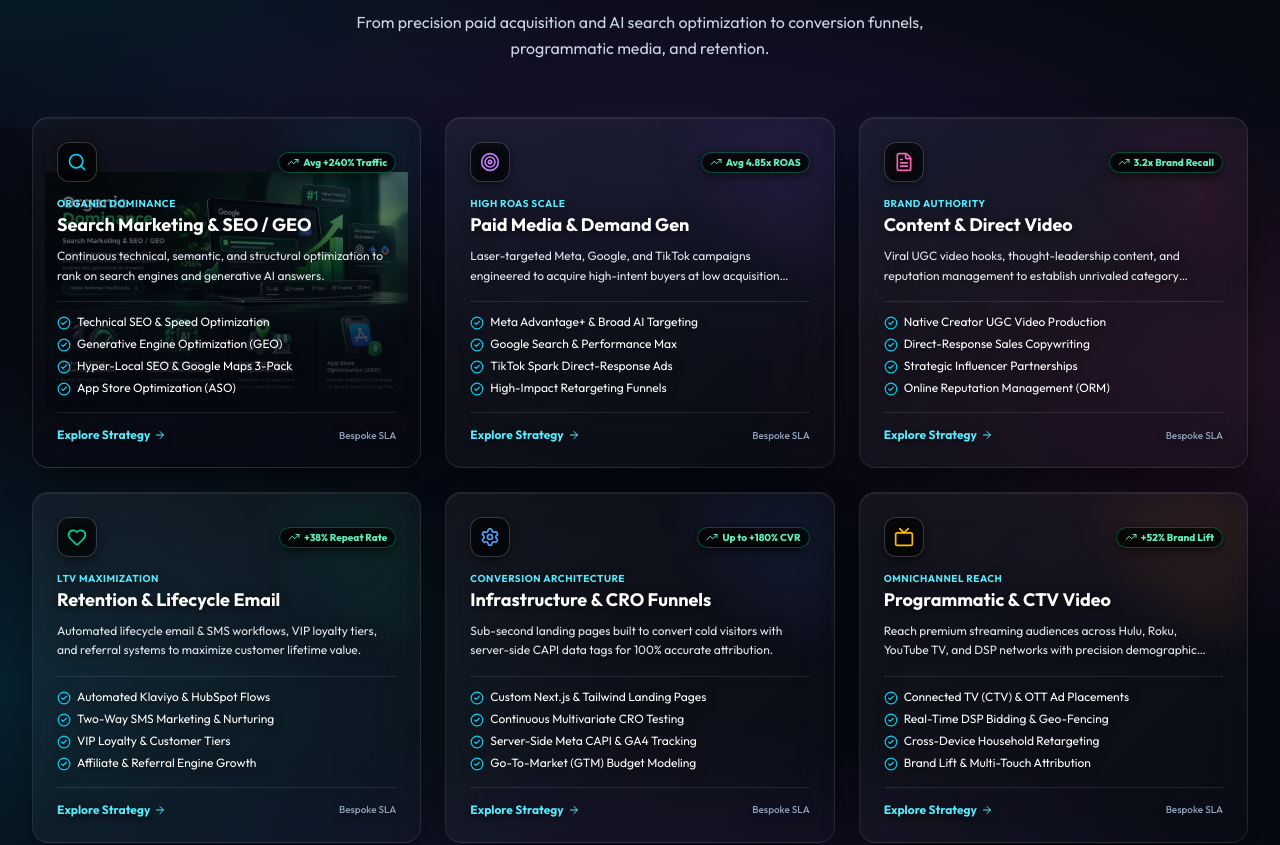
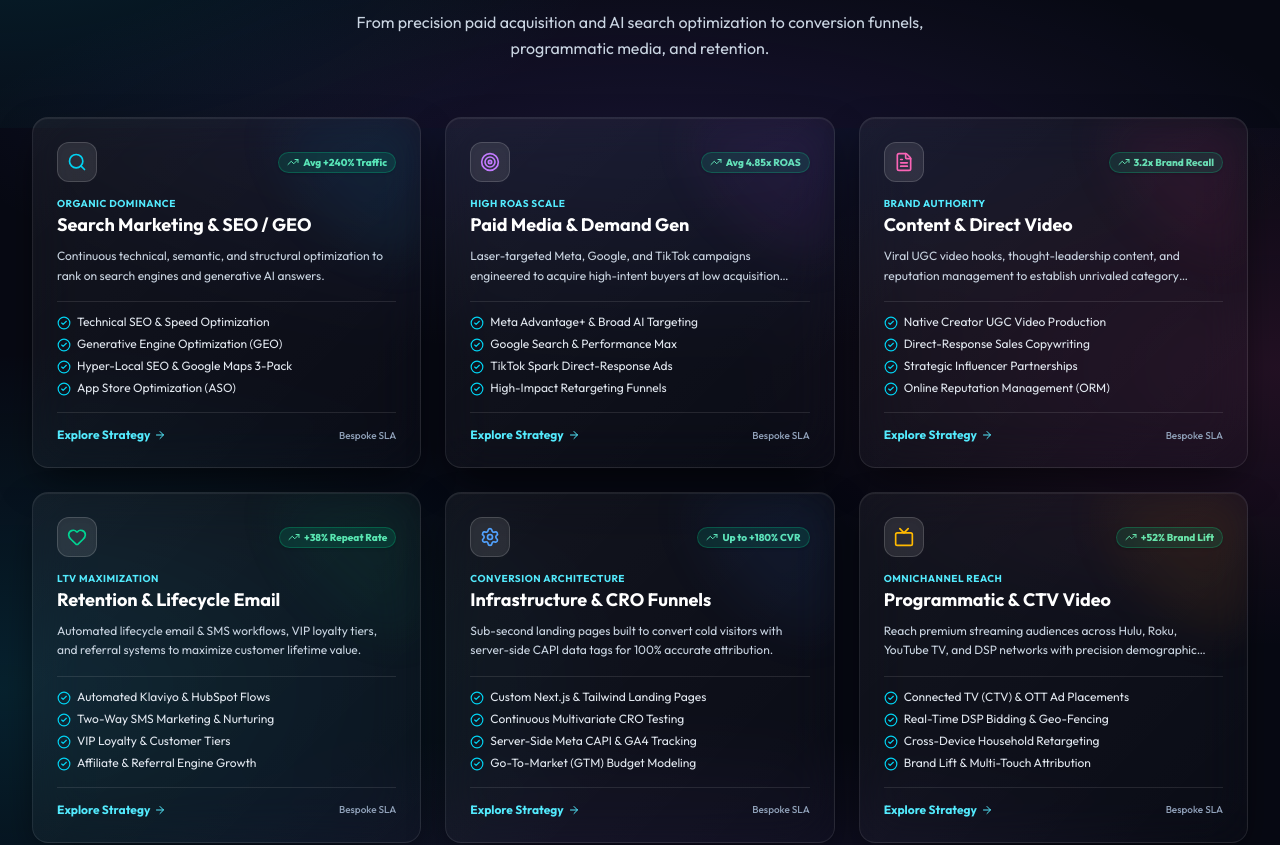
Before and after one commit to merlinflowtechnologies/HimasTechdigi, a Next.js app: page / in a window 1280 px wide. Shown: the part 2272-3117 px from the top of the page. Built offline with nearby package versions, Linux system fonts and the light colour scheme.

Commit message:
feat: remove image from Search Marketing & SEO card to restore clean uniform 3x3 grid

```diff
--- a/src/components/ServicesSection.tsx
+++ b/src/components/ServicesSection.tsx
@@ -17,7 +17,6 @@ import {
 } from "lucide-react";
 import { motion } from "framer-motion";
 import Link from "next/link";
-import Image from "next/image";
 
 export function ServicesSection() {
   const services = [
@@ -25,7 +24,6 @@ export function ServicesSection() {
       badge: "Organic Dominance",
       title: "Search Marketing & SEO / GEO",
       description: "Continuous technical, semantic, and structural optimization to rank on search engines and generative AI answers.",
-      image: "/seo-organic-dominance.jpg",
       features: [
         "Technical SEO & Speed Optimization",
         "Generative Engine Optimization (GEO)",
@@ -34,8 +32,8 @@ export function ServicesSection() {
       ],
       impact: "Avg +240% Traffic",
       icon: <Search className="h-5 w-5 text-cyan-400" />,
-      accent: "from-cyan-500/20 to-emerald-500/5",
-      border: "hover:border-cyan-400/50 border-cyan-500/25",
+      accent: "from-cyan-500/20 to-blue-500/5",
+      border: "hover:border-cyan-500/40",
     },
     {
       badge: "High ROAS Scale",
@@ -187,33 +185,15 @@ export function ServicesSection() {
               whileHover={{ y: -4 }}
               className={`glass-card rounded-2xl p-5 sm:p-6 relative overflow-hidden border border-white/10 transition-all duration-300 ${service.border} group flex flex-col justify-between`}
             >
-              {/* Background Image Layer (Fitted neatly inside the card boundary) */}
-              {service.image && (
-                <div className="absolute inset-0 overflow-hidden pointer-events-none z-0 rounded-2xl p-2 sm:p-3">
-                  <div className="relative w-full h-full">
-                    <Image
-                      src={service.image}
-                      alt={service.title}
-                      fill
-                      priority
-                      className="object-contain object-center opacity-75 group-hover:opacity-95 group-hover:scale-[1.02] transition-all duration-500"
-                      sizes="(max-width: 768px) 100vw, 33vw"
-                    />
-                  </div>
-                  {/* Subtle directional scrim to keep foreground text 100% sharp */}
-                  <div className="absolute inset-0 bg-gradient-to-t from-[#070913]/90 via-[#070913]/55 to-[#070913]/30 rounded-2xl" />
-                </div>
-              )}
+              <div className={`absolute top-0 right-0 w-36 h-36 bg-gradient-to-bl ${service.accent} rounded-bl-full blur-xl pointer-events-none opacity-50 group-hover:opacity-100 transition-opacity`} />
 
-              <div className={`absolute top-0 right-0 w-36 h-36 bg-gradient-to-bl ${service.accent} rounded-bl-full blur-xl pointer-events-none opacity-50 group-hover:opacity-100 transition-opacity z-0`} />
-
-              <div className="relative z-10 drop-shadow-[0_2px_6px_rgba(0,0,0,0.85)]">
+              <div>
                 {/* Header row */}
                 <div className="flex items-center justify-between gap-2 mb-3.5">
-                  <div className="w-10 h-10 rounded-xl bg-black/50 backdrop-blur-md flex items-center justify-center border border-white/20 shrink-0 group-hover:scale-105 transition-transform duration-300 shadow-lg">
+                  <div className="w-10 h-10 rounded-xl bg-white/10 flex items-center justify-center border border-white/15 shrink-0 group-hover:scale-105 transition-transform duration-300 shadow-inner">
                     {service.icon}
                   </div>
-                  <span className="text-[10px] font-extrabold text-emerald-300 bg-black/60 backdrop-blur-md border border-emerald-500/40 px-2 py-0.5 rounded-full flex items-center gap-1 shadow-md">
+                  <span className="text-[10px] font-extrabold text-emerald-300 bg-emerald-500/15 border border-emerald-500/30 px-2 py-0.5 rounded-full flex items-center gap-1 shadow-sm">
                     <TrendingUp className="w-3 h-3" /> {service.impact}
                   </span>
                 </div>
@@ -227,7 +207,7 @@ export function ServicesSection() {
                   </h3>
                 </div>
 
-                <p className="text-slate-200 text-xs leading-relaxed mb-4 line-clamp-2">
+                <p className="text-slate-300 text-xs leading-relaxed mb-4 line-clamp-2">
                   {service.description}
                 </p>
 
@@ -235,7 +215,7 @@ export function ServicesSection() {
                 <div className="pt-3 border-t border-white/10">
                   <ul className="space-y-1.5">
                     {service.features.map((feature, fIndex) => (
-                      <li key={fIndex} className="flex items-start gap-1.5 text-xs text-white">
+                      <li key={fIndex} className="flex items-start gap-1.5 text-xs text-slate-200">
                         <CheckCircle2 className="h-3.5 w-3.5 text-cyan-400 shrink-0 mt-0.5" />
                         <span className="leading-tight line-clamp-1">{feature}</span>
                       </li>
@@ -245,7 +225,7 @@ export function ServicesSection() {
               </div>
 
               {/* Action Button */}
-              <div className="pt-3.5 mt-4 border-t border-white/10 flex items-center justify-between relative z-10 drop-shadow-[0_2px_4px_rgba(0,0,0,0.8)]">
+              <div className="pt-3.5 mt-4 border-t border-white/10 flex items-center justify-between">
                 <Link
                   href="#contact"
                   className="text-xs font-bold text-cyan-300 hover:text-white flex items-center gap-1 transition-colors group/link"
```
Also changed, not shown: public/seo-organic-dominance.jpg (deleted), public/seo.png (added).
